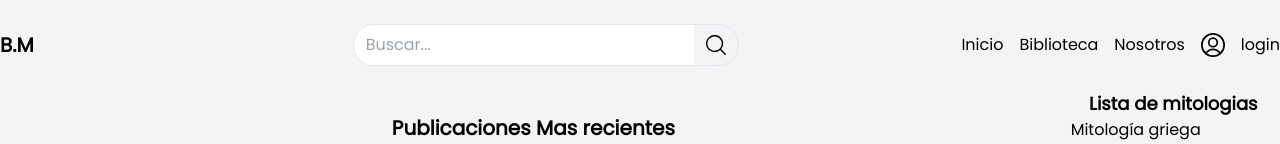
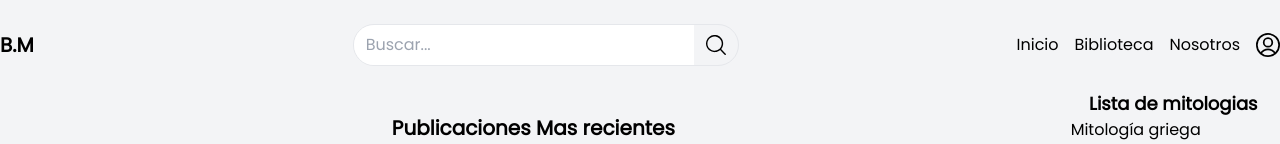
Before and after one commit to lgramajo99/biblioteca_mitologica, a React (Vite) app in the folder client/: page / in a window 1280 px wide. Shown: the top 144 px of the page. Built offline with nearby package versions, Linux system fonts and the light colour scheme.

Commit message:
Auth0 funciona ok;

```diff
--- a/client/src/components/layout/Navbar.jsx
+++ b/client/src/components/layout/Navbar.jsx
@@ -7,10 +7,10 @@ import { useState } from 'react';
 import { useAuth0 } from '@auth0/auth0-react';
 
 const Navbar = () => {
-    const { isAuthenticated } = useSelector(state => state.auth);
-    const { handleOpenLoginClick } = useAdminActions();
+    // const { isAuthenticated } = useSelector(state => state.auth);
+    // const { handleOpenLoginClick } = useAdminActions();
     const [isMenuOpen, setIsMenuOpen] = useState(false);
-    const { loginWithRedirect } = useAuth0();
+    const { loginWithRedirect, isAuthenticated, isLoading } = useAuth0();
 
     return (
         <nav className='dark:bg-darkAcenture dark:text-darkTxt py-6'>
@@ -33,12 +33,11 @@ const Navbar = () => {
 
                         {!isAuthenticated ?
                             <NavLink to='#' className='transition duration-300 ease-in-out hover:font-bold dark:hover:text-white'
-                                onClick={handleOpenLoginClick}>
+                                onClick={() => { loginWithRedirect() }}>
                                 <img src={userCircleLine} alt='user-circle-line login' className='w-6 h-6 filter dark:invert ml-auto ' />
                             </NavLink> :
                             <NavLink className='transition duration-300 ease-in-out hover:font-bold dark:hover:text-white' to='/administracion'>Admin</NavLink>
                         }
-                        <button type='button' onClick={() => { loginWithRedirect() }}>login</button>
                     </ul>
                 </article>
             </section>
--- a/client/src/main.jsx
+++ b/client/src/main.jsx
@@ -16,7 +16,7 @@ root.render(
   <React.StrictMode>
     <Router>
       <Provider store={store}>
-        <Auth0Provider domain={domain} clientId={clientId}>
+        <Auth0Provider domain={domain} clientId={clientId} authorizationParams={{ redirect_uri: window.location.origin }}>
           <App />
         </Auth0Provider>
       </Provider>
```
